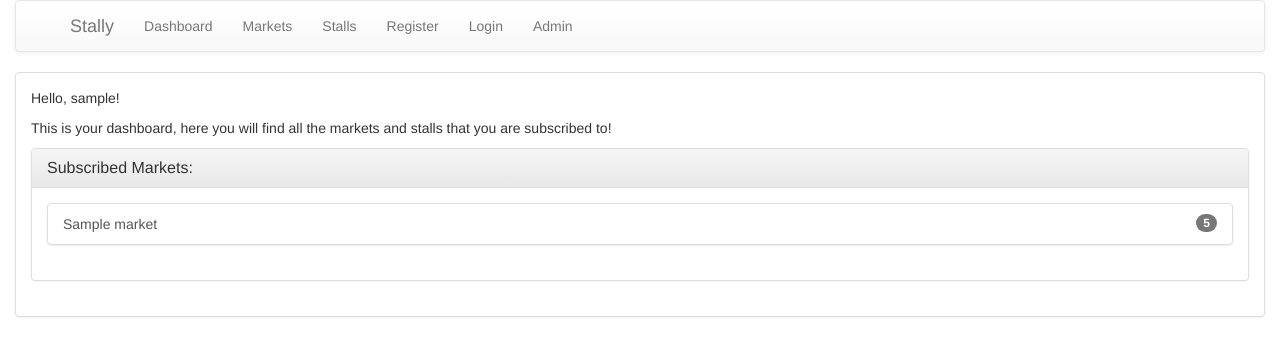
After one commit to tomreeveclark/stally-project-one, a Django app: page /dashboard/ in a window 1280 px wide. The commit adds this page. Shown: the top 356 px of the page. Run offline with Django 3.2, Linux system fonts and the light colour scheme; a user stored in the database is signed in; tables that the repository leaves empty hold one stand-in row (values such as "Sample post"); some libraries are stand-ins or nearby versions.

Commit message:
Stally Project, Sunday 13/3 Update

```diff
--- a/stally/forms.py
+++ b/stally/forms.py
@@ -57,7 +57,7 @@ class UserProfileForm(forms.ModelForm):
 
     class Meta:
         model = UserProfile
-        exclude = ['user']
+        exclude = ['user','follows']
 
 class MarketForm(forms.ModelForm):
 
--- a/stally/models.py
+++ b/stally/models.py
@@ -7,6 +7,7 @@ from django.db import models
 
 class UserProfile(models.Model):
     user = models.OneToOneField(User, related_name="userprofile")
+    follows = models.ManyToManyField('Market', related_name="followedby")
 
     #website = models.URLField(blank=True)
     #picture = models.ImageField(upload_to='profile_images', blank=True)
--- a/stally/templates/stally/base.html
+++ b/stally/templates/stally/base.html
@@ -34,6 +34,7 @@
                         <a class="navbar-brand" href="{% url 'index' %}">Stally</a>
                     </div>
                     <ul class="nav navbar-nav">
+                        <li><a href="{% url 'dashboard' %}">Dashboard</a></li>
                         <li><a href="{% url 'markets' %}">Markets</a></li>
                         <li><a href="{% url 'stall' %}">Stalls</a></li>
                         <li><a href="{% url 'register' %}">Register</a></li>
--- /dev/null
+++ b/stally/templates/stally/dashboard.html
@@ -0,0 +1,32 @@
+{% extends 'stally/base.html' %}
+{% block title %}
+
+Stally - Dashboard
+
+{% endblock %}
+{% block body_block %}
+
+<p>Hello, {{ user }}! </p>
+<p>This is your dashboard, here you will find all the markets and stalls that you are subscribed to!</p>
+
+    <div class="panel panel-default">
+        <div class="panel-heading">
+            <h3 class="panel-title">Subscribed Markets:</h3>
+        </div>
+        <div class="panel-body">
+        	{% if submarkets %}
+            <div class="list-group">
+                {% for market in submarkets %}
+                    <a href="/market/{{ market.slug }}" class="list-group-item">
+                        {{ market }}
+                        <span class="badge">5</span>
+                    </a>
+                {% endfor %}
+            {% else %}
+            	<p>You're not subscribed to any markets! Less talk, more doing!</p>
+            {% endif %}
+            </div>
+        </div>
+    </div>
+
+{% endblock %}
--- a/stally/urls.py
+++ b/stally/urls.py
@@ -3,6 +3,7 @@ from stally import views
 
 urlpatterns = [
     url(r'^$', views.index, name='index'),
+    url(r'^dashboard/$', views.dashboard, name='dashboard'),
     url(r'^market/$', views.markets, name='markets'),
     url(r'^market/(?P<market_name_slug>[\w\-]+)/$', views.market, name='market'),
     url(r'^stall/$', views.stall, name='stall'),
--- a/stally/views.py
+++ b/stally/views.py
@@ -5,6 +5,7 @@ from django.contrib.auth.decorators import login_required
 from django.http import HttpResponseRedirect, HttpResponse
 from datetime import datetime
 
+from django.contrib.auth.models import User
 from stally.models import Market, Stall, UserProfile
 from stally.forms import UserForm, UserProfileForm, MarketForm, StallForm
 
@@ -19,6 +20,16 @@ def index(request):
     context_dict={'markets':markets}
 
     return render(request, 'stally/index.html', context_dict)
+
+@login_required
+def dashboard(request):
+
+    if request.user.is_authenticated():
+        submarkets=request.user.userprofile.follows.all()
+
+    context_dict={}
+    context_dict['submarkets'] = submarkets
+    return render(request, 'stally/dashboard.html', context_dict)
 
 def markets(request):
 
```
Also changed, not shown: stally/templates/stally/market.html (+35 -0 lines), stally/migrations/0013_auto_20160313_0635.py (added), stally/migrations/0014_auto_20160313_0700.py (added).
